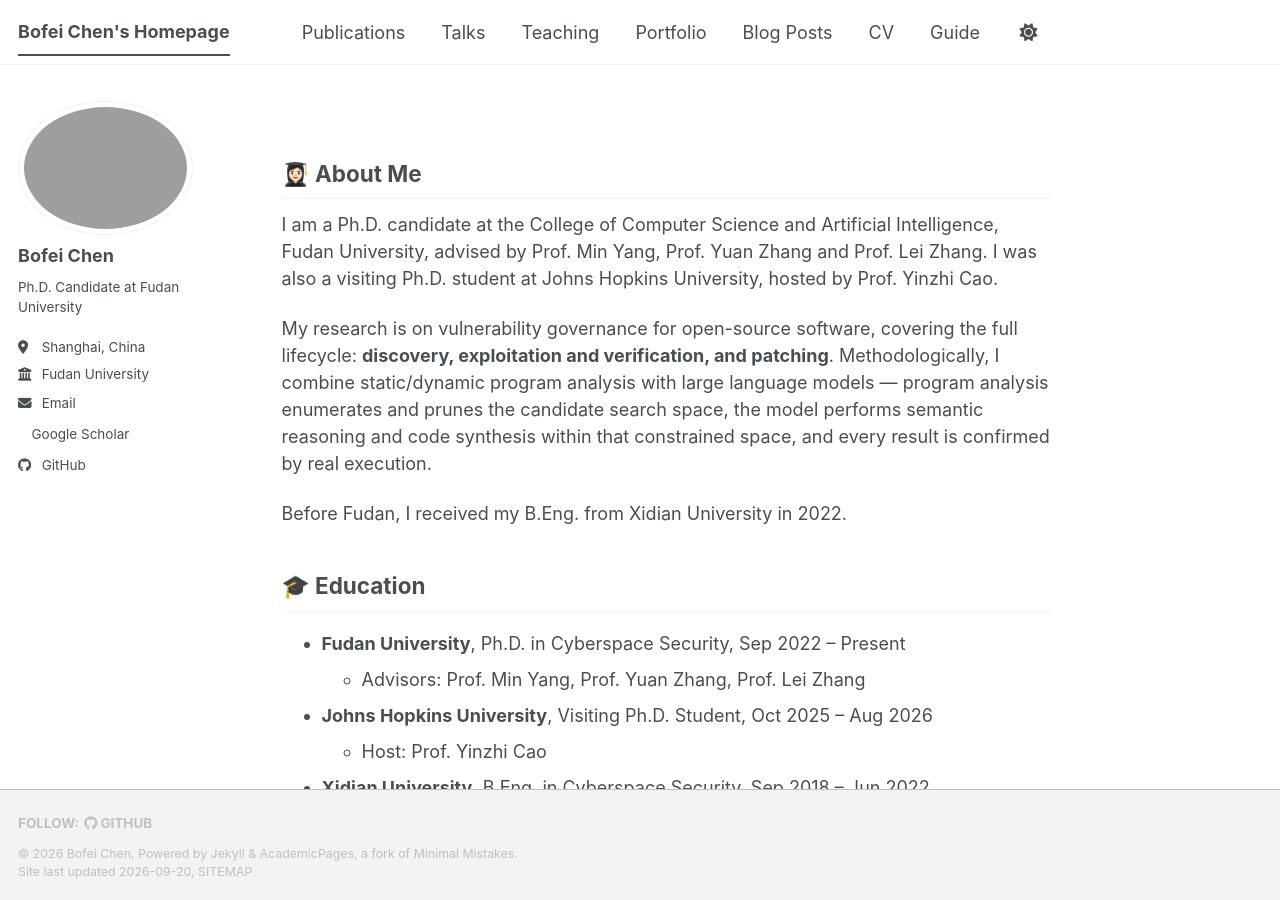
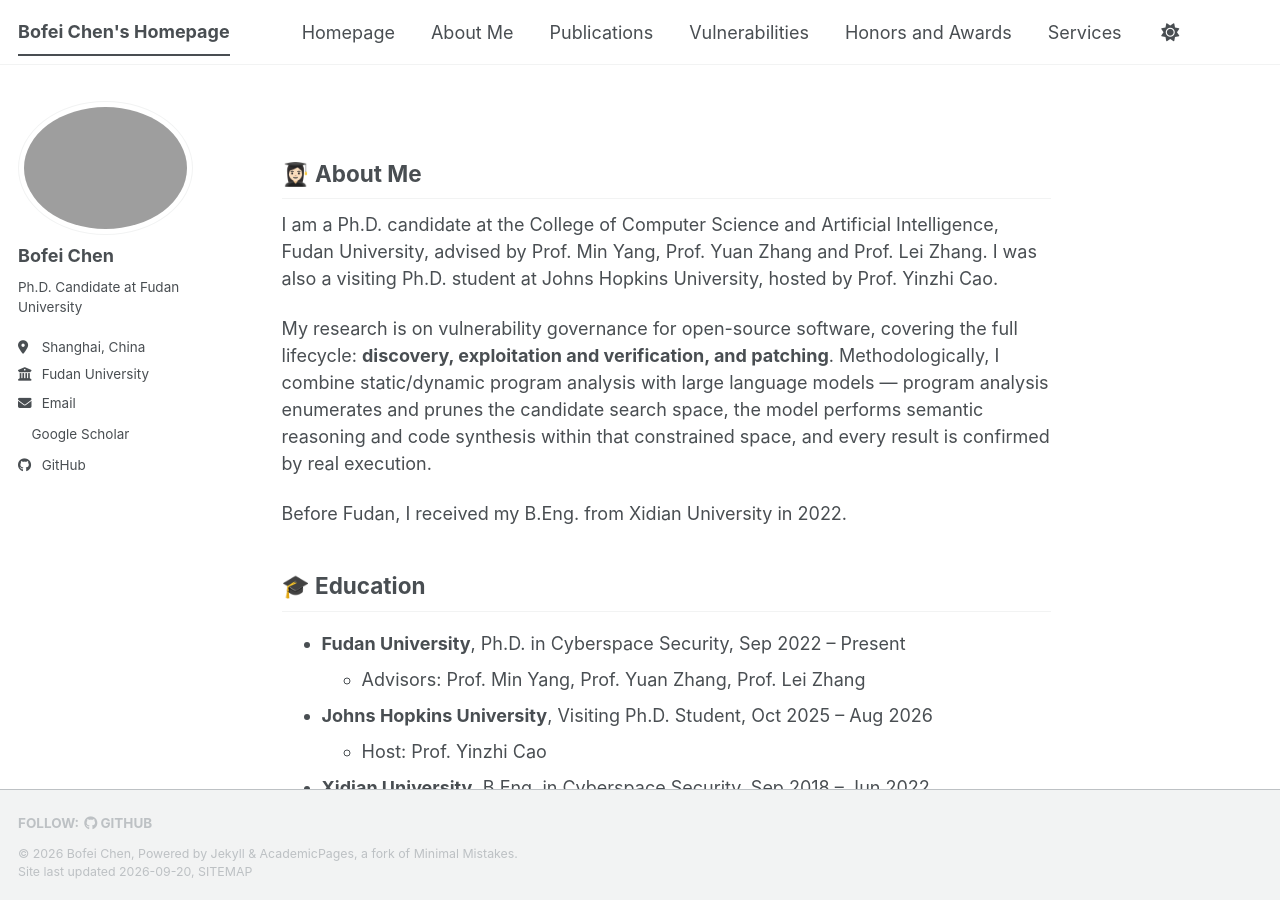
Before and after one commit to CFionaBF/cfionabf.github.io, a Jekyll site: the page built from _pages/about.md, in a window 1280 px wide and 900 px high. Built offline with Jekyll 4.4.1, drawn with Linux system fonts in a browser that asks for light colours; a style sheet for code colours, icons or effects is not loaded; part of the change alters nothing that is shown.

Commit message:
Update navigation links in YAML fUpdate site navigationile
Removed comments and reorganized navigation links.

```diff
--- a/_data/navigation.yml
+++ b/_data/navigation.yml
@@ -1,33 +1,13 @@
-# The following is the order of the links in the header of the website.
-#
-# Changing the order here will adjust the order and you can also add additional
-# links. Removing a link prevents it from showing in the header, but does not
-# prevent it from being included in the site.
-#
-# NOTE that only one of the CV options should be selected, the first is for the
-#      Markdown formatted page while the second is generated using JSON.
-
 main:
+  - title: "Homepage"
+    url: /
+  - title: "About Me"
+    url: /#about-me
   - title: "Publications"
-    url: /publications/
-
-  - title: "Talks"
-    url: /talks/
-
-  - title: "Teaching"
-    url: /teaching/
-
-  - title: "Portfolio"
-    url: /portfolio/
-
-  - title: "Blog Posts"
-    url: /year-archive/
-
-  - title: "CV"
-    url: /cv/
-
-  # - title: "CV"
-  #   url: /cv-json/
-
-  - title: "Guide"
-    url: /markdown/
+    url: /#publications
+  - title: "Vulnerabilities"
+    url: /#zero-day-vulnerabilities
+  - title: "Honors and Awards"
+    url: /#honors-and-awards
+  - title: "Services"
+    url: /#academic-services
```
